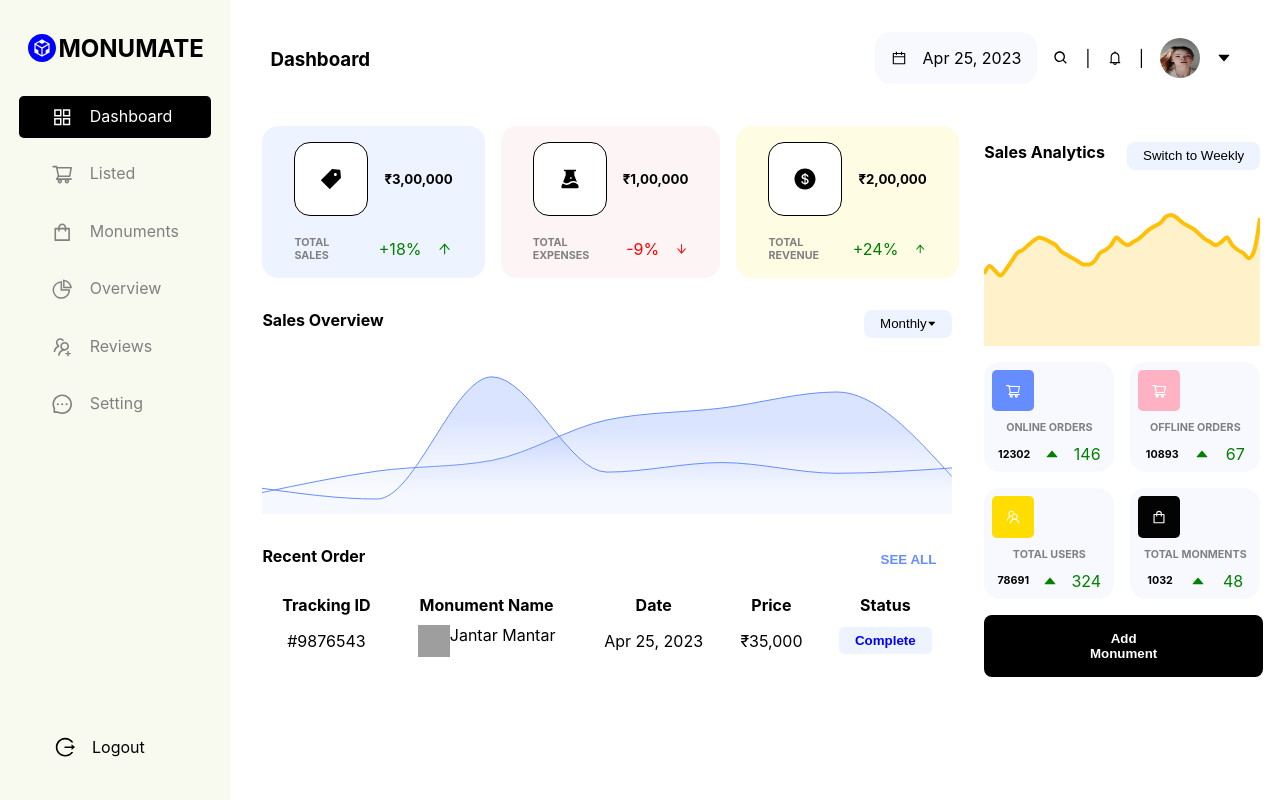
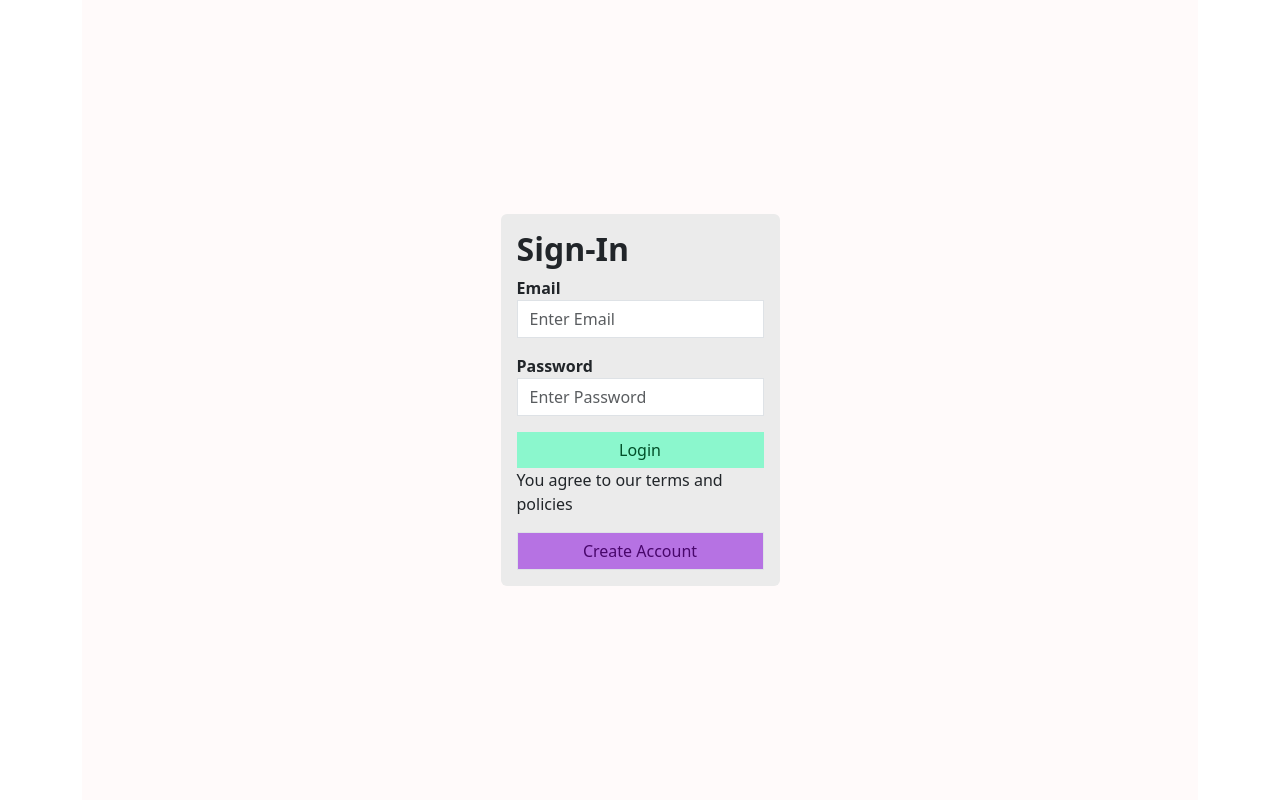
Before and after one commit to JatinBisht2308/Monumate-Dashboard, a React (Create React App) app: page / in a window 1280 px wide. Built offline with nearby package versions, Linux system fonts and the light colour scheme; grey boxes are pictures that could not be loaded.

Commit message:
:fire: added the firebase and firebase.config file in the project

```diff
--- a/package.json
+++ b/package.json
@@ -6,9 +6,12 @@
     "@testing-library/jest-dom": "^5.16.1",
     "@testing-library/react": "^12.1.2",
     "@testing-library/user-event": "^13.5.0",
+    "bootstrap": "^5.3.1",
+    "firebase": "^10.3.0",
     "react": "^17.0.2",
     "react-dom": "^17.0.2",
     "react-icons": "^4.3.1",
+    "react-router-dom": "^6.15.0",
     "react-scripts": "5.0.0",
     "recharts": "^2.1.8",
     "scrollreveal": "^4.0.9",
--- a/src/App.js
+++ b/src/App.js
@@ -1,19 +1,16 @@
 import React from 'react';
 import styled from 'styled-components';
 import Sidebar from './components/Sidebar'
+import Login from './components/login'
 import Dashboard from './components/Dashboard'
+import './app.css';
 
 function App() {
   return (
-    <Div>
-        <Sidebar />
-        <Dashboard />
-    </Div>
-
+    <div className="container">
+      <Login />
+      </div>
   );
 }
 
 export default App;
-const Div = styled.div `
-position: relative;
-`;
--- /dev/null
+++ b/src/components/login.jsx
@@ -0,0 +1,64 @@
+import React from 'react';
+
+function login() {
+  const divStyle = {
+    backgroundColor: 'rgb(235, 235, 235)'
+  };
+  const firstDivStyle = {
+    backgroundColor: 'rgb(255, 250, 250)'
+  };
+  const loginButtonStyle = {
+    backgroundColor: '#8bf7cd',
+    color: '#014f29',
+    border: 'none'
+  };
+  const createButtonStyle = {
+    backgroundColor: '#b672e3',
+    border: 'none',
+    color: '#48076b'
+  };
+  return (
+    <div className="d-flex justify-content-center align-items-center custom-bg vh-100" style={firstDivStyle}>
+      <div className="custom-bg p-3 rounded w-25" style={divStyle}>
+        <h2>
+          <strong>Sign-In</strong>
+        </h2>
+        <form action="" >
+          <div className="mb-3">
+            <label htmlFor="email">
+              <strong>Email </strong>{' '}
+            </label>
+            <input
+              type="email"
+              placeholder="Enter Email"
+              name="email"
+              className="form-control rounded-0"
+            />
+          </div>
+
+          <div className="mb-3">
+            <label htmlFor="password">
+              <strong> Password </strong>
+            </label>
+            <input
+              type="password"
+              placeholder="Enter Password"
+              name="password"
+              className="form-control rounded-0"
+            />
+          </div>
+
+          <button type="submit" className="btn btn-success w-100 rounded-0" style={loginButtonStyle}>
+            Login
+          </button>
+          <p> You agree to our terms and policies</p>
+          <div className="btn btn-default border w-100 rounded-0 text-decoration-none" style={createButtonStyle}>
+            Create Account
+          </div>
+        </form>
+      </div>
+    </div>
+  );
+}
+
+export default login;
--- a/src/index.js
+++ b/src/index.js
@@ -2,6 +2,7 @@ import React from 'react';
 import ReactDOM from 'react-dom';
 import './index.css';
 import App from './App';
+import 'bootstrap/dist/css/bootstrap.min.css';
 
 
 ReactDOM.render(
```
Also changed, not shown: firebaseConfig.js (added, +25 -0 lines), src/app.css (added), 1 other file (tests, documents, lock files or other folders).
